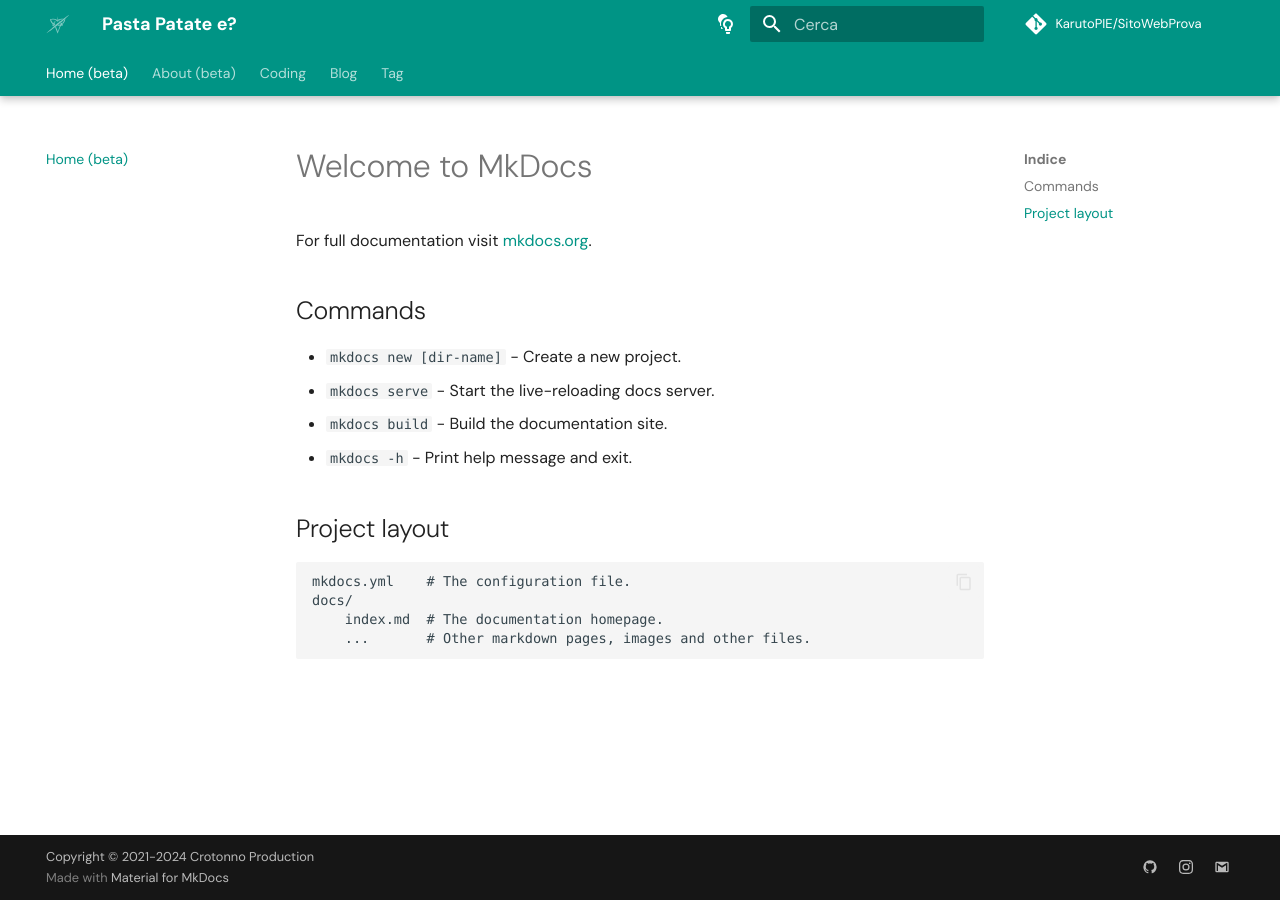
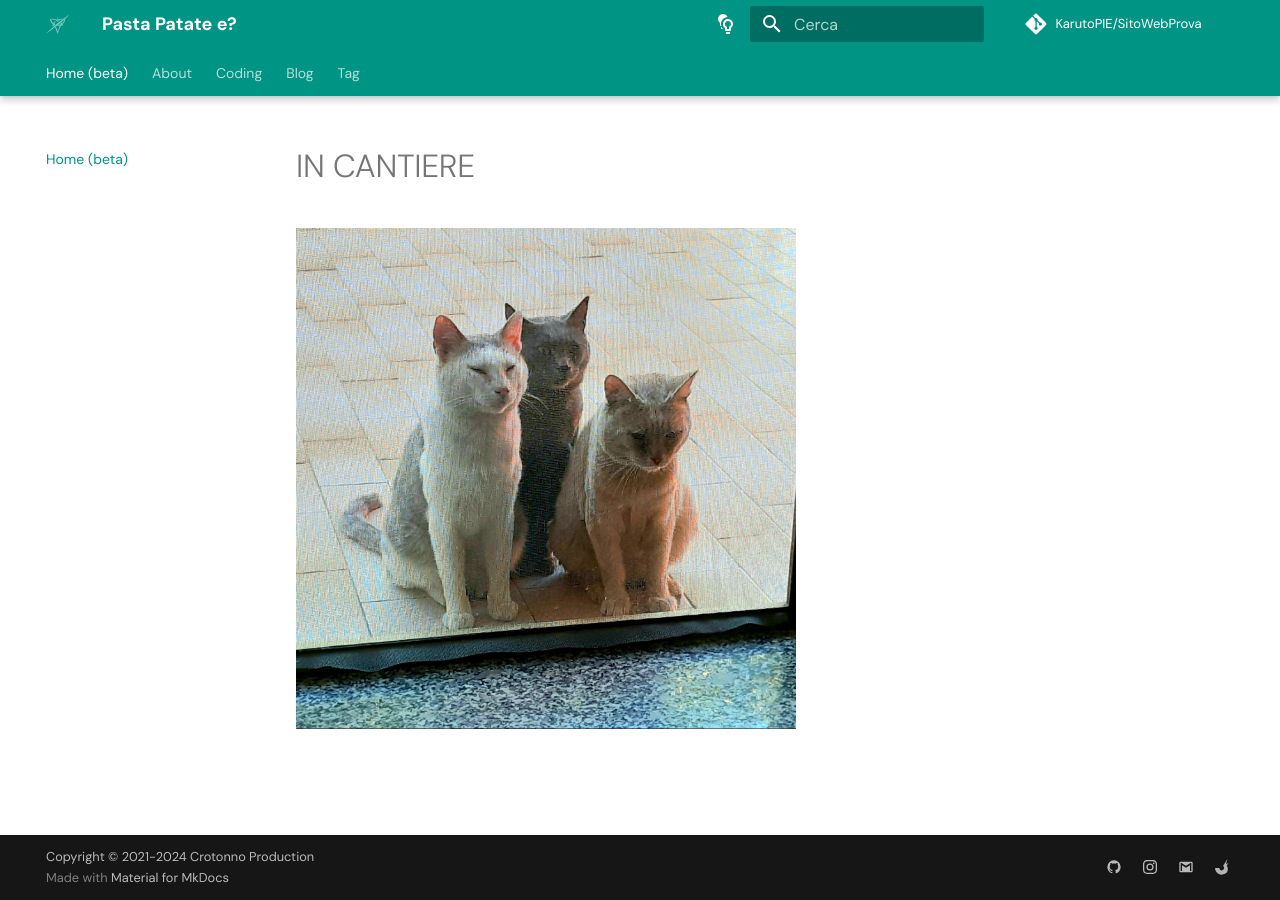
Before and after one commit to KarutoPIE/PastaPatatee_website, an MkDocs documentation site: the page built from docs/index.md, in a window 1280 px wide. Built offline with MkDocs 1.6.1 and Material for MkDocs 9.7.7, drawn with Linux system fonts in a browser that asks for light colours; some web fonts are replaced; plug-ins that fetch from the network failed and are left out; comment, search, counter and statistics services are not loaded.

Commit message:
samFoll easter egg + cantiere home

```diff
--- a/docs/index.md
+++ b/docs/index.md
@@ -1,17 +1,3 @@
-# Welcome to MkDocs
+# IN CANTIERE
 
-For full documentation visit [mkdocs.org](https://www.mkdocs.org "prova tooltip").
-
-## Commands
-
-* `mkdocs new [dir-name]` - Create a new project.
-* `mkdocs serve` - Start the live-reloading docs server.
-* `mkdocs build` - Build the documentation site.
-* `mkdocs -h` - Print help message and exit.
-
-## Project layout
-
-    mkdocs.yml    # The configuration file.
-    docs/
-        index.md  # The documentation homepage.
-        ...       # Other markdown pages, images and other files.
+![HOLA](assets/cats.png)
--- a/mkdocs.yml
+++ b/mkdocs.yml
@@ -4,6 +4,7 @@ site_url: https://mydomain.org/pastapatatee?
 
 theme:
   name: material
+  custom_dir: overrides
   logo: assets/logo1300 50.svg
   favicon: assets/logo1300 50.svg
   language: it
@@ -131,6 +132,9 @@ markdown_extensions:
   - pymdownx.emoji:
       emoji_index: !!python/name:material.extensions.emoji.twemoji
       emoji_generator: !!python/name:material.extensions.emoji.to_svg
+      options:
+        custom_icons:
+          - overrides/.icons
   - pymdownx.inlinehilite
   - pymdownx.snippets:
       auto_append:
@@ -149,9 +153,8 @@ markdown_extensions:
 
 nav:
   - Home (beta): index.md
-  - About (beta):
+  - About:
     - Biografia: about/about.md
-    - Current Projects: about/projects.md
   - Coding:
     - Codici attributo HTML testati in MkDocs per ora: Coding/HTMLcommands.md
     - Python non riconosciuto come comando: Coding/PythonCommandPATH.md
@@ -220,6 +223,8 @@ extra:
     - icon: material/gmail
       link: mailto:carminecarotenuto.cc@gmail.com
       name: Scrivimi un'email
+    - icon: SamFollSet/SamFollSF
+      name: "Samuele ricorda: luglio 2025"
 
 
 watch:
```
Also changed, not shown: docs/about/projects.md (deleted, +0 -11 lines), docs/blog/posts/Aggiornamento_3.md (+1 -1 lines), docs/assets/cats.png (added), overrides/.icons/SamFollSet/SamFollSF.svg (added).
